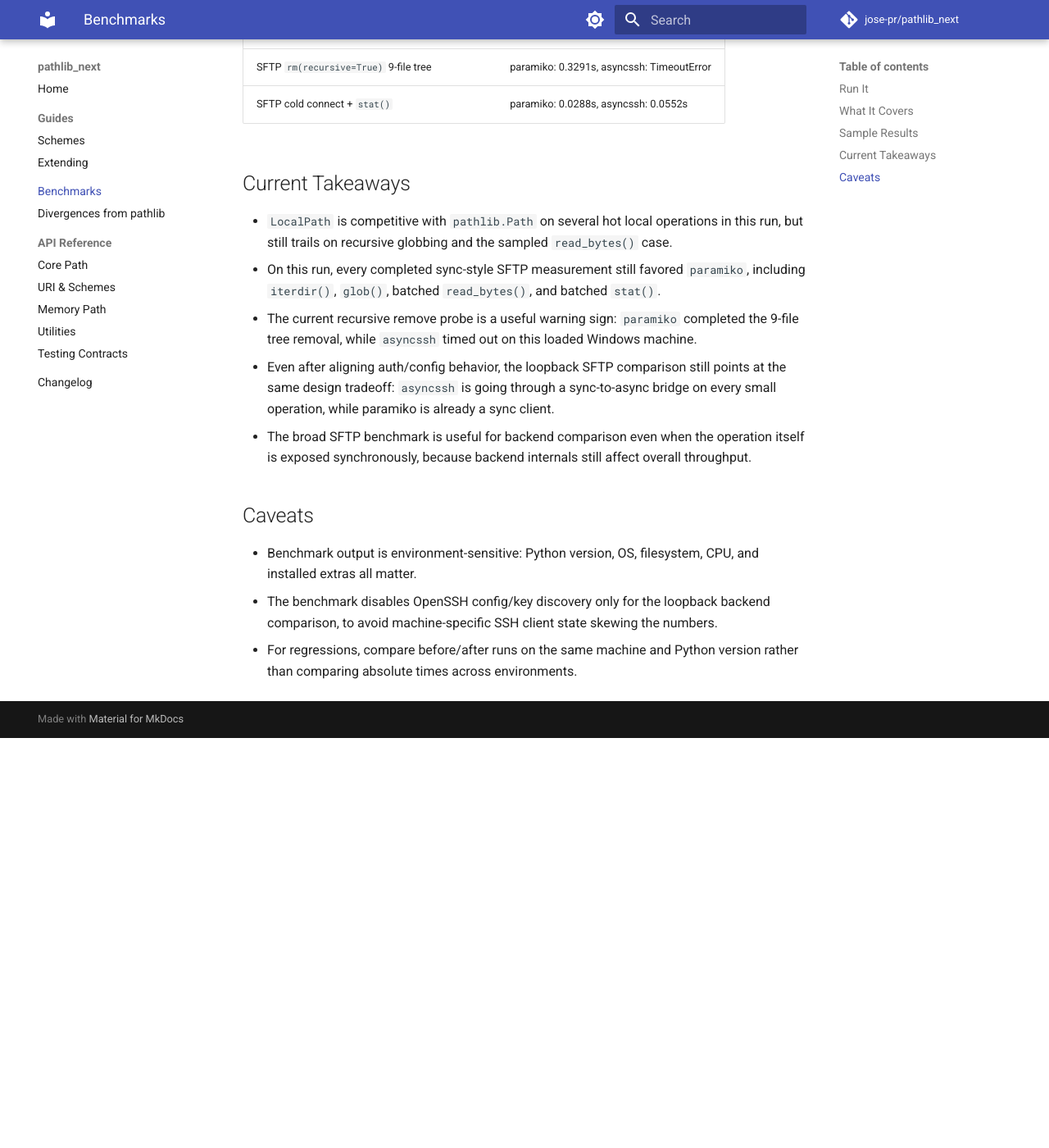
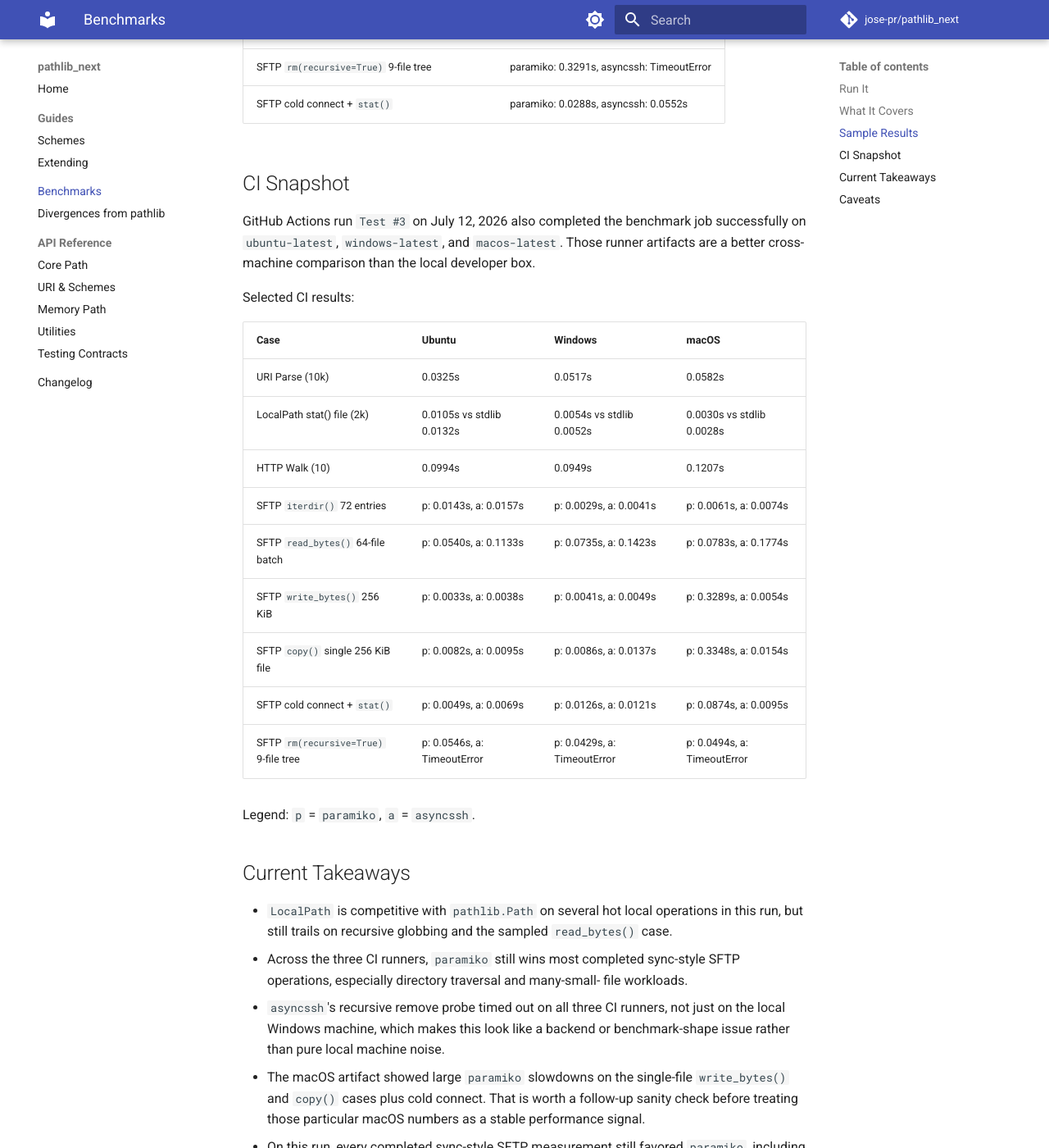
Before and after one commit to jose-pr/pathlib-next, an MkDocs documentation site: the page built from docs/benchmarks.md, in a window 1280 px wide and 1400 px high, scrolled down 2557 px. Shown: the whole window at 82% size. Built offline with MkDocs 1.6.1 and Material for MkDocs 9.7.7, drawn with Linux system fonts in a browser that asks for light colours; comment, search, counter and statistics services are not loaded; before the commit the page ends 3457 px from its top, so only the background shows below that.

Commit message:
docs: add ci benchmark snapshot

```diff
--- a/docs/benchmarks.md
+++ b/docs/benchmarks.md
@@ -81,11 +81,44 @@ cross-machine contract.
 | SFTP `rm(recursive=True)` 9-file tree | paramiko: 0.3291s, asyncssh: TimeoutError |
 | SFTP cold connect + `stat()` | paramiko: 0.0288s, asyncssh: 0.0552s |
 
+## CI Snapshot
+
+GitHub Actions run `Test #3` on July 12, 2026 also completed the benchmark
+job successfully on `ubuntu-latest`, `windows-latest`, and `macos-latest`.
+Those runner artifacts are a better cross-machine comparison than the local
+developer box.
+
+Selected CI results:
+
+| Case | Ubuntu | Windows | macOS |
+| --- | --- | --- | --- |
+| URI Parse (10k) | 0.0325s | 0.0517s | 0.0582s |
+| LocalPath stat() file (2k) | 0.0105s vs stdlib 0.0132s | 0.0054s vs stdlib 0.0052s | 0.0030s vs stdlib 0.0028s |
+| HTTP Walk (10) | 0.0994s | 0.0949s | 0.1207s |
+| SFTP `iterdir()` 72 entries | p: 0.0143s, a: 0.0157s | p: 0.0029s, a: 0.0041s | p: 0.0061s, a: 0.0074s |
+| SFTP `read_bytes()` 64-file batch | p: 0.0540s, a: 0.1133s | p: 0.0735s, a: 0.1423s | p: 0.0783s, a: 0.1774s |
+| SFTP `write_bytes()` 256 KiB | p: 0.0033s, a: 0.0038s | p: 0.0041s, a: 0.0049s | p: 0.3289s, a: 0.0054s |
+| SFTP `copy()` single 256 KiB file | p: 0.0082s, a: 0.0095s | p: 0.0086s, a: 0.0137s | p: 0.3348s, a: 0.0154s |
+| SFTP cold connect + `stat()` | p: 0.0049s, a: 0.0069s | p: 0.0126s, a: 0.0121s | p: 0.0874s, a: 0.0095s |
+| SFTP `rm(recursive=True)` 9-file tree | p: 0.0546s, a: TimeoutError | p: 0.0429s, a: TimeoutError | p: 0.0494s, a: TimeoutError |
+
+Legend: `p` = `paramiko`, `a` = `asyncssh`.
+
 ## Current Takeaways
 
 - `LocalPath` is competitive with `pathlib.Path` on several hot local
   operations in this run, but still trails on recursive globbing and the
   sampled `read_bytes()` case.
+- Across the three CI runners, `paramiko` still wins most completed
+  sync-style SFTP operations, especially directory traversal and many-small-
+  file workloads.
+- `asyncssh`'s recursive remove probe timed out on all three CI runners, not
+  just on the local Windows machine, which makes this look like a backend or
+  benchmark-shape issue rather than pure local machine noise.
+- The macOS artifact showed large `paramiko` slowdowns on the single-file
+  `write_bytes()` and `copy()` cases plus cold connect. That is worth a
+  follow-up sanity check before treating those particular macOS numbers as a
+  stable performance signal.
 - On this run, every completed sync-style SFTP measurement still favored
   `paramiko`, including `iterdir()`, `glob()`, batched `read_bytes()`, and
   batched `stat()`.
```
